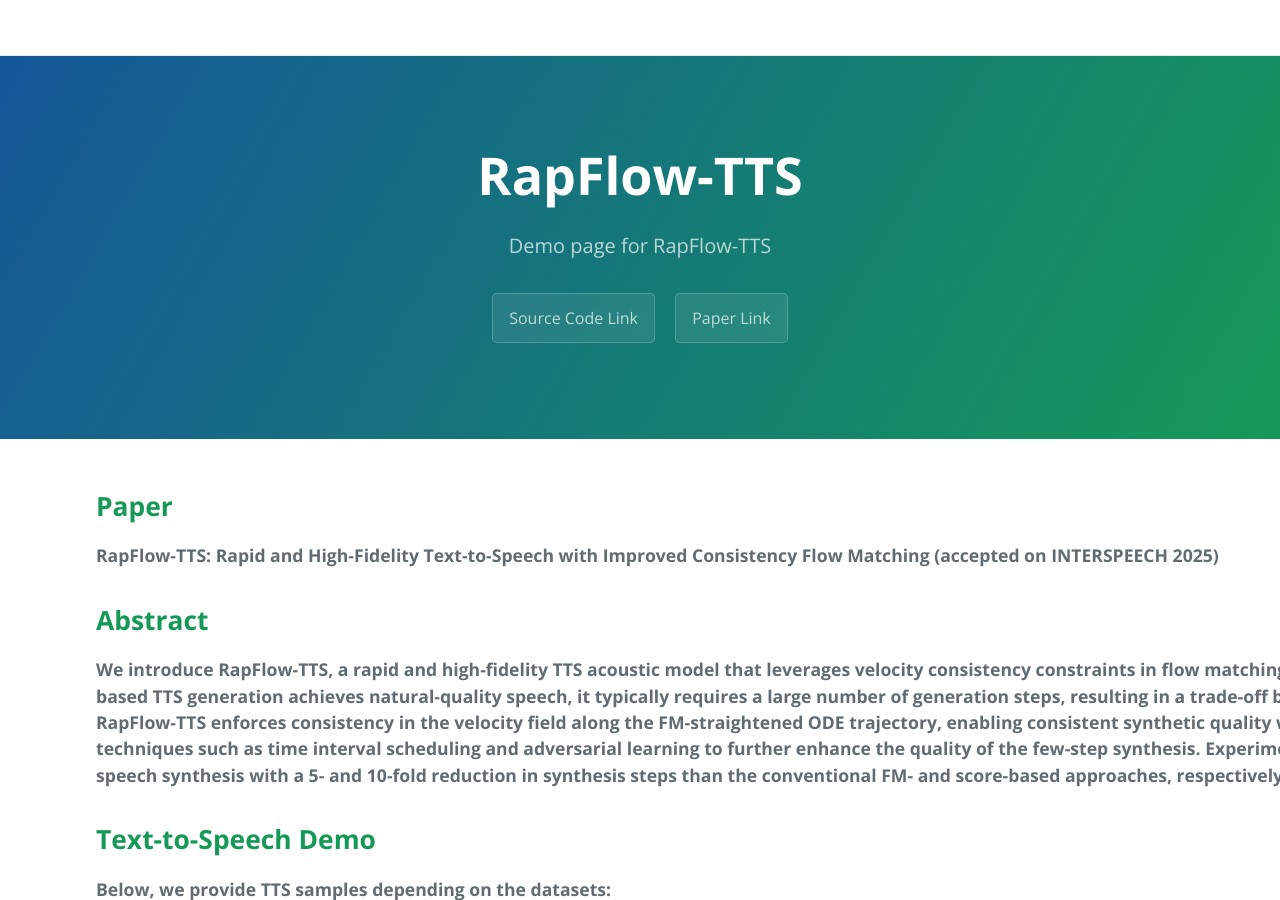
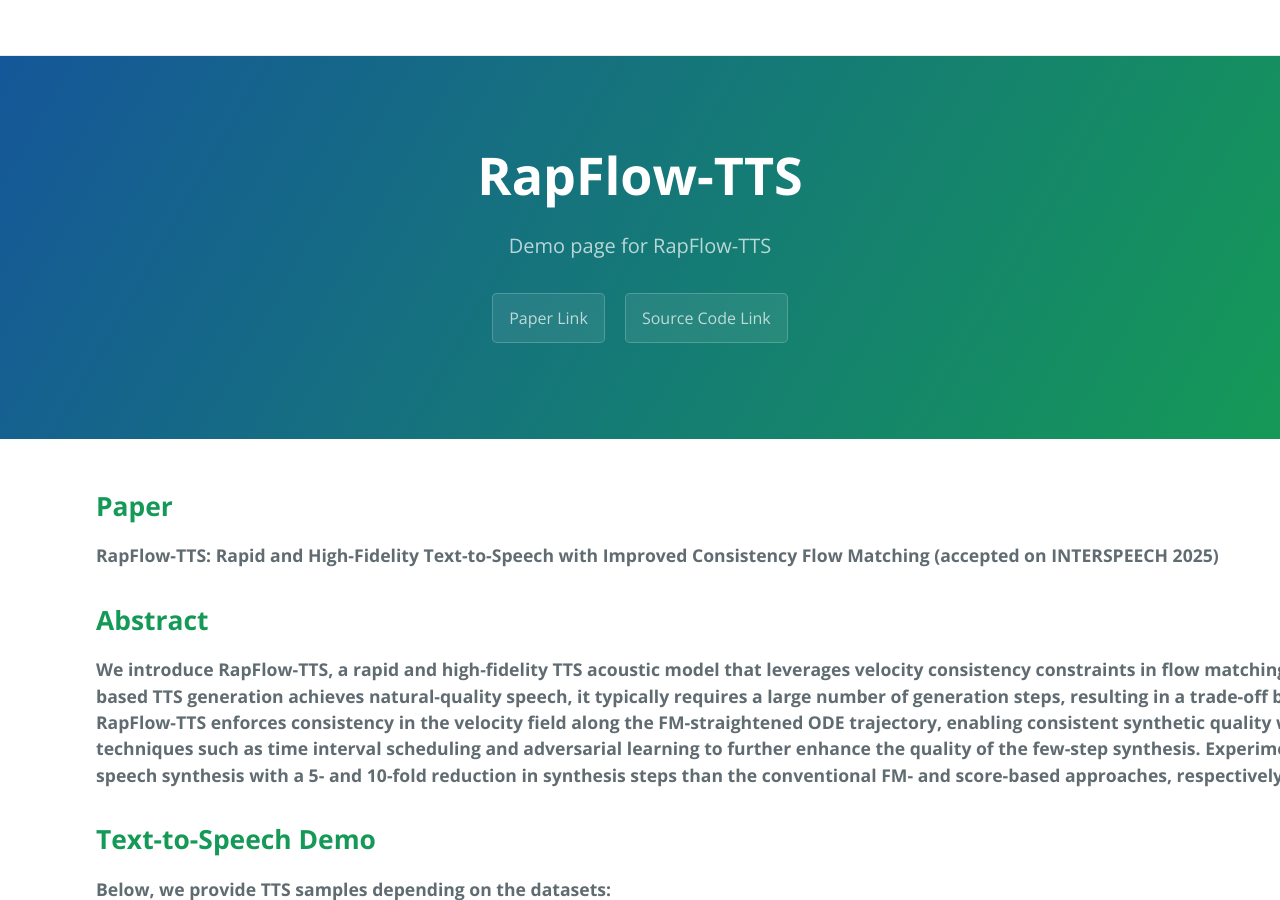
Before and after one commit to tts-demo/rap.github.io, a Jekyll site: the page built from index.md, in a window 1280 px wide and 900 px high. Built offline with Jekyll 4.4.1, drawn with Linux system fonts in a browser that asks for light colours.

Commit message:
Update default.html

```diff
--- a/_layouts/default.html
+++ b/_layouts/default.html
@@ -113,8 +113,8 @@
             <h1 class="project-name">{{ page-title }}</h1>
             <h2 class="project-tagline">{{ page-tagline }}</h2>
             {% if page.layout == 'home' and site.github.is_project_page %}
+            <a href="https://www.arxiv.org/abs/2506.16741" class="btn">Paper Link</a>
             <a href="https://github.com/naver-ai/RapFlow-TTS" class="btn">Source Code Link</a>
-            <a href="https://www.arxiv.org/abs/2506.16741" class="btn">Paper Link</a>
             {% if site.show_downloads %}
             <a href="{{ site.github.zip_url }}" class="btn">Download .zip</a>
             <a href="{{ site.github.tar_url }}" class="btn">Download .tar.gz</a>
```
